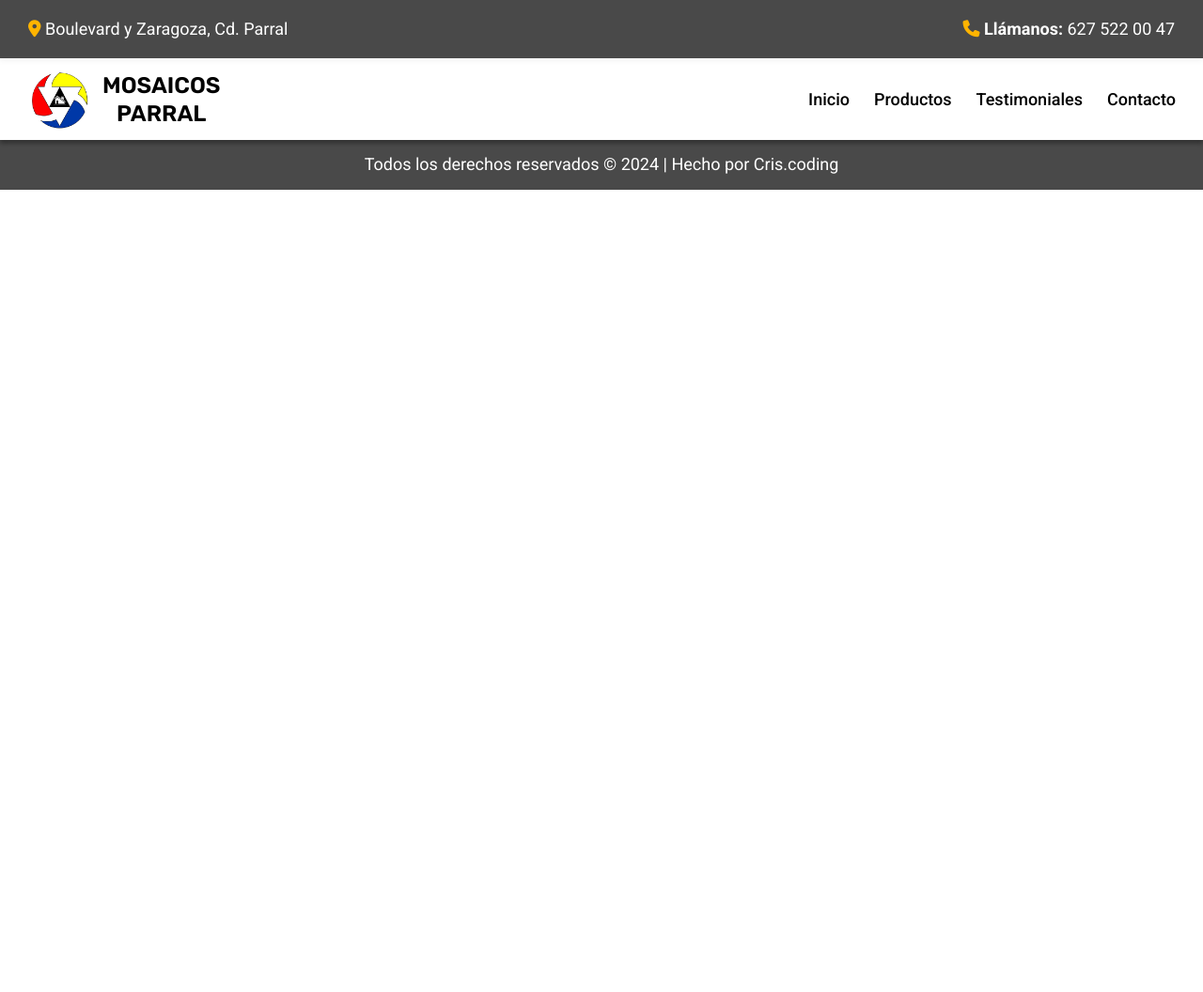
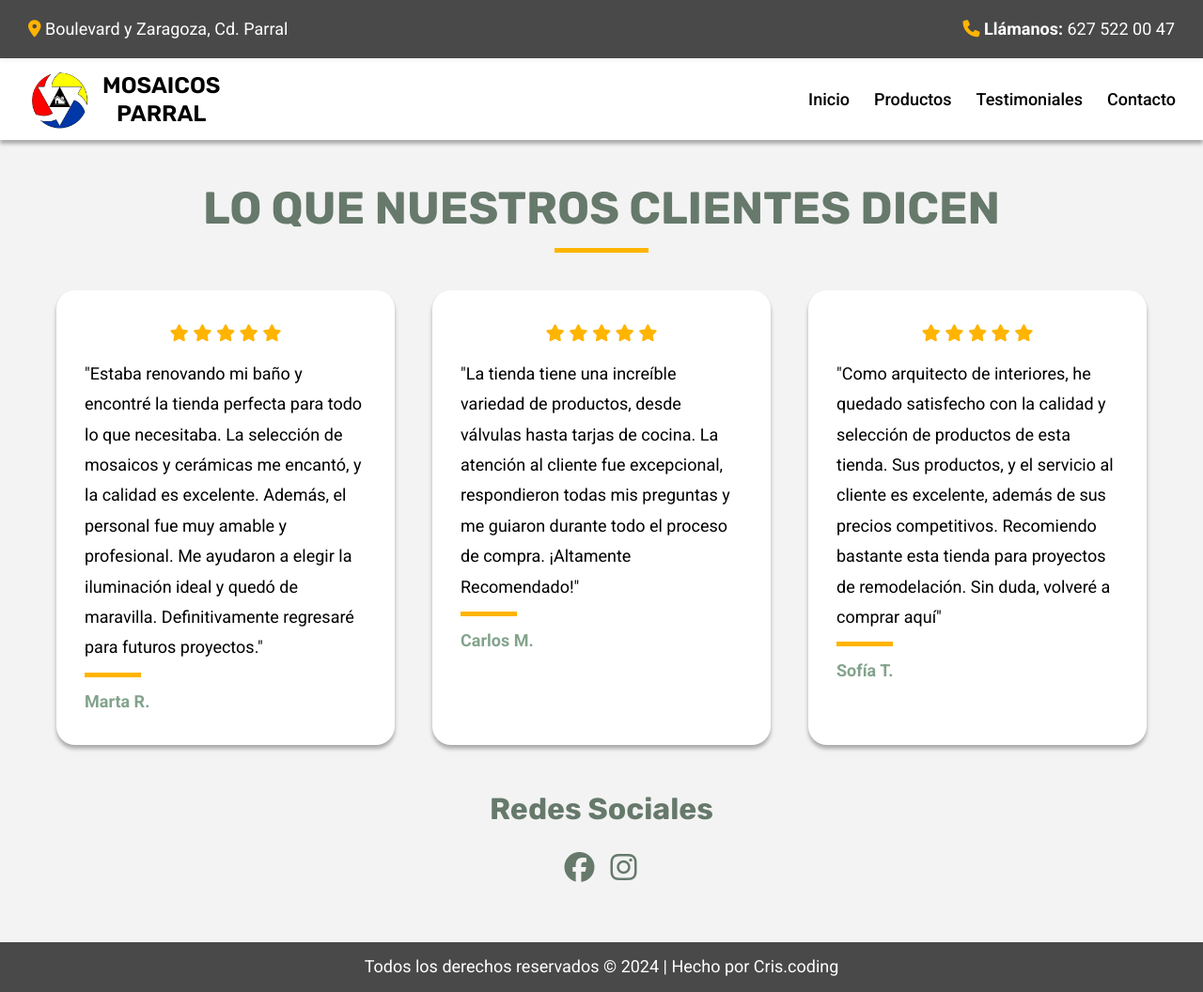
Before and after one commit to Camoralesh27/MosaicosParral, a website: page index.html in a window 1280 px wide. Shown: the whole page at 94% size. Before the commit the page ends 800 px from the top, so only its background shows below. Drawn offline with nearby package versions, Linux system fonts and the light colour scheme.

Commit message:
terminando seccion testimoniales

```diff
--- a/index.html
+++ b/index.html
@@ -108,6 +108,102 @@
 
 
 
+    <!-- ======= Hero ======= -->
+
+
+
+
+
+    <!-- ======= Productos ======= -->
+
+
+
+
+
+    <!-- ======= Testimoniales ======= -->
+    <section class="testimoniales" id="testimoniales">
+        <h2 class="testimoniales__title">Lo que nuestros clientes dicen</h2>
+
+        <div class="testimoniales__line"></div>
+
+        <div class="testimoniales__grid contenedor">
+            <div class="testimoniales__item">
+                <div class="testimoniales__item-icons">
+                    <i class="fa-solid fa-star testimoniales__item-star"></i>
+                    <i class="fa-solid fa-star testimoniales__item-star"></i>
+                    <i class="fa-solid fa-star testimoniales__item-star"></i>
+                    <i class="fa-solid fa-star testimoniales__item-star"></i>
+                    <i class="fa-solid fa-star testimoniales__item-star"></i>
+                </div>
+
+                <p class="testimoniales__item-text">
+                    "Estaba renovando mi baño y encontré la tienda perfecta para todo lo que necesitaba. La selección de mosaicos y cerámicas me encantó, y la calidad es excelente. Además, el personal fue muy amable y profesional. Me ayudaron a elegir la iluminación ideal y quedó de maravilla. Definitivamente regresaré para futuros proyectos."
+                </p>
+
+                <div class="testimoniales__item-line"></div>
+
+                <p class="testimoniales__item-author">
+                    Marta R.
+                </p>
+            </div>
+
+            <div class="testimoniales__item">
+                <div class="testimoniales__item-icons">
+                    <i class="fa-solid fa-star testimoniales__item-star"></i>
+                    <i class="fa-solid fa-star testimoniales__item-star"></i>
+                    <i class="fa-solid fa-star testimoniales__item-star"></i>
+                    <i class="fa-solid fa-star testimoniales__item-star"></i>
+                    <i class="fa-solid fa-star testimoniales__item-star"></i>
+                </div>
+
+                <p class="testimoniales__item-text">
+                    "La tienda tiene una increíble variedad de productos, desde válvulas hasta tarjas de cocina. La atención al cliente fue excepcional, respondieron todas mis preguntas y me guiaron durante todo el proceso de compra. ¡Altamente Recomendado!"
+                </p>
+
+                <div class="testimoniales__item-line"></div>
+
+                <p class="testimoniales__item-author">
+                    Carlos M.
+                </p>
+            </div>
+
+            <div class="testimoniales__item">
+                <div class="testimoniales__item-icons">
+                    <i class="fa-solid fa-star testimoniales__item-star"></i>
+                    <i class="fa-solid fa-star testimoniales__item-star"></i>
+                    <i class="fa-solid fa-star testimoniales__item-star"></i>
+                    <i class="fa-solid fa-star testimoniales__item-star"></i>
+                    <i class="fa-solid fa-star testimoniales__item-star"></i>
+                </div>
+
+                <p class="testimoniales__item-text">  "Como arquitecto de interiores, he quedado satisfecho con la calidad y selección de productos de esta tienda. Sus productos, y el servicio al cliente es excelente, además de sus precios competitivos. Recomiendo bastante esta tienda para proyectos de remodelación. Sin duda, volveré a comprar aquí"
+                </p>
+
+                <div class="testimoniales__item-line"></div>
+
+                <p class="testimoniales__item-author">
+                    Sofía T.
+                </p>
+            </div>
+        </div>
+
+        <div class="testimoniales__redes-sociales">
+            <h4 class="testimoniales__redes-sociales-title">Redes Sociales</h4>
+
+            <div class="testimoniales__redes-sociales-grid">
+                <a class="testimoniales__redes-sociales-link" href="https://www.facebook.com/share/144SxMrzvR/" target="_blank"><i class="fa-brands fa-facebook"></i></a>
+
+                <a class="testimoniales__redes-sociales-link" href="https://www.instagram.com/tuahorro.solar?igsh=MWU1Y2JrN3c0NXRzMQ==" target="_blank"><i class="fa-brands fa-instagram"></i></a>
+            </div>
+        </div>
+    </section>
+
+
+    <!-- ======= Contacto ======= -->
+
+
+
+    <!-- ======= footer ======= -->
     <footer class="footer">
         Todos los derechos reservados © 2024 | Hecho por Cris.coding
     </footer>
--- a/src/scss/base/_variables.scss
+++ b/src/scss/base/_variables.scss
@@ -44,6 +44,7 @@
     $background: #252525;
     $black: #000000;
     $white: #FFFFFF;
+    $white-2: #F3F3F3;
 
     $white-transparent: rgba(243, 243, 243, 0.7);
 
--- a/src/scss/layout/_header.scss
+++ b/src/scss/layout/_header.scss
@@ -112,7 +112,7 @@
             transform: scale(1.1);
 
             & a {
-                color: v.$yellow-1;
+                color: v.$yellow-2;
             }
 
         }
--- a/src/scss/layout/_index.scss
+++ b/src/scss/layout/_index.scss
@@ -1,2 +1,3 @@
 @forward 'header';
+@forward 'testimoniales';
 @forward 'footer';
--- /dev/null
+++ b/src/scss/layout/_testimoniales.scss
@@ -0,0 +1,101 @@
+@use 'base/mixins' as m;
+@use 'base/variables' as v;
+
+.testimoniales {
+    padding: 5rem 0;
+    text-align: center;
+    display: flex;
+    flex-direction: column;
+    align-items: center;
+    gap: 2rem;
+    background-color: v.$white-2;
+
+    &__title {
+        font-size: v.$h2-font-size;
+        color: v.$green-3;
+        text-transform: uppercase;
+
+        @include m.phone {
+            font-size: v.$h2-font-size-mobile;
+        }
+
+    }
+
+    &__line {
+        width: 10rem;
+        height: .5rem;
+        background-color: v.$yellow-2;
+    }
+
+    &__grid {
+        display: grid;
+        grid-template-columns: repeat(3, 1fr);
+
+        @include m.phone {
+            grid-template-columns: 1fr;
+        }
+    }
+
+    &__item {
+        background-color: v.$white;
+        border-radius: 2rem;
+        padding: 3rem;
+        margin: 2rem;
+        box-shadow: v.$box-shadow;
+        display: flex;
+        flex-direction: column;
+        gap: 1rem;
+
+        &-star {
+            color: v.$yellow-2;
+        }
+
+        &-text {
+            text-align: left;
+            font-size: v.$normal-font-size;
+            font-weight: 400;
+        }
+
+        &-line {
+            width: 20%;
+            height: .5rem;
+            background-color: v.$yellow-2;
+        }
+
+        &-author {
+            text-align: left;
+            font-size: v.$normal-font-size;
+            font-weight: 700;
+            color: v.$green-2;
+        }
+    }
+
+    &__redes-sociales {
+        display: flex;
+        flex-direction: column;
+        align-items: center;
+        gap: .5rem;
+
+        &-title {
+            color: v.$green-3;
+            font-size: v.$h3-font-size;
+        }
+
+        &-grid {
+            display: grid;
+            grid-template-columns: repeat(2, 1fr);
+            gap: 1.5rem;
+        }
+
+        &-link {
+            color: v.$green-3;
+            font-size: v.$h3-font-size;
+            transition: all 200ms;
+
+            &:hover {
+                color: v.$yellow-2;
+                scale: 1.1;
+            }
+        }
+    }
+}
```
Also changed, not shown: build/css/app.css, 1 other file.
